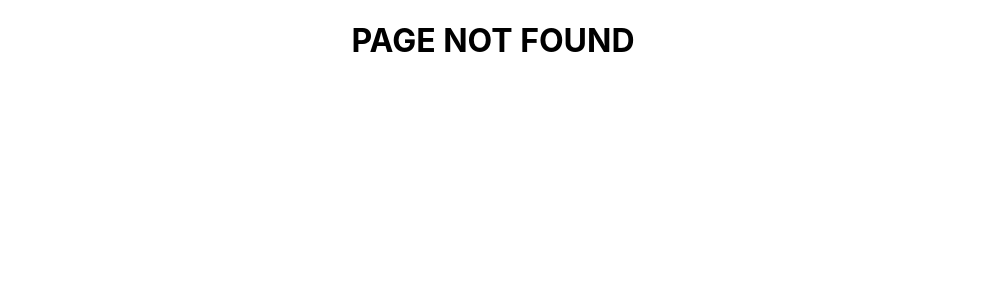
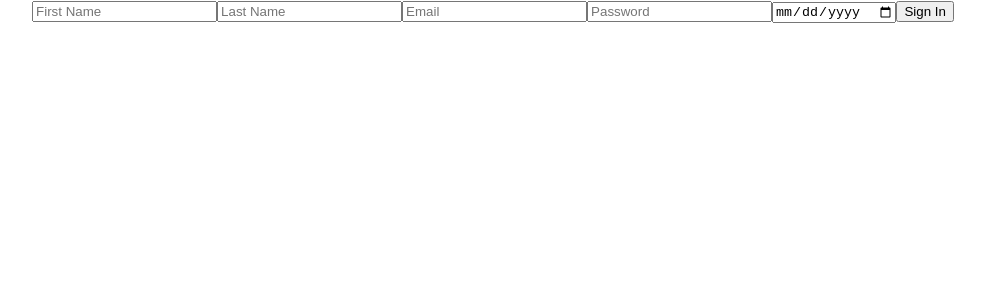
Before and after one commit to C-A-Tech/Bazaar, a React (Create React App) app: page /signup in a window 1280 px wide. Before the commit this address had no page. Shown: the top 300 px of the page, without its empty margins (147-1132 px from the left). Built offline with nearby package versions, Linux system fonts and the light colour scheme.

Commit message:
Sign in and sign up page done

```diff
--- a/src/App.js
+++ b/src/App.js
@@ -1,8 +1,9 @@
 
 import './App.css';
-import { Route, BrowserRouter as Router, Switch, Link } from "react-router-dom";
+import { Route, BrowserRouter as Router, Switch } from "react-router-dom";
 import LandingPage from './components/pages/LandingPage';
 import SignIn from './components/pages/SignIn';
+import SignUp from './components/pages/SignUp';
 import PageNotFound from './components/pages/PageNotFound';
 
 
@@ -11,8 +12,8 @@ function App() {
     <Router>
       <div className="App">
       <Switch>
-
-        <Route path="/signin" component={SignIn}/>
+        <Route path="/signup" exact component={SignUp}/>
+        <Route path="/signin" exact component={SignIn}/>
         <Route path="/"  exact component={LandingPage}/>
         <Route path="*" component={PageNotFound}/>
 
--- a/src/components/pages/LandingPage.js
+++ b/src/components/pages/LandingPage.js
@@ -1,5 +1,5 @@
-import { Route, BrowserRouter as Router, Switch, Link } from "react-router-dom";
-import SignIn from './SignIn'
+import {Link } from "react-router-dom";
+
 
 function LandingPage() {
 
--- a/src/components/pages/SignIn.js
+++ b/src/components/pages/SignIn.js
@@ -1,9 +1,17 @@
-import React from 'react'
+import React, { useState } from 'react';
+
 
 function SignIn() {
+   const [email, setEmail] = useState('');
+   const [password, setPassword] = useState('');
+
   return (
     <div>
-
+      <form>
+        <input type="email"  placeholder="Email" onChange={ (e) => setEmail(e.target.value)}/>
+        <input type="password"  placeholder="Password" onChange= {(e) => setPassword(e.target.value)}/>
+       <button type="submit" >Sign In</button>
+      </form>
     </div>
   )
 }
--- /dev/null
+++ b/src/components/pages/SignUp.js
@@ -0,0 +1,24 @@
+import React, { useState } from 'react';
+
+
+function SignUp() {
+  const [firstName, setFirstName] = useState('');
+  const [lastName, setLastName] = useState('');
+  const [email, setEmail] = useState('');
+  const [password, setPassword] = useState('');
+  const [dob, setDob] = useState('');
+  return (
+    <div>
+      <form>
+        <input type="text"  placeholder="First Name" onChange={ (e) => setFirstName(e.target.value)} required/>
+        <input type="text"  placeholder="Last Name" onChange={ (e) => setLastName(e.target.value)} required/>
+        <input type="email"  placeholder="Email" onChange={ (e) => setEmail(e.target.value)} required/>
+        <input type="password"  placeholder="Password" onChange= {(e) => setPassword(e.target.value)} required/>
+        <input type="date"  placeholder="Date of Birth" onChange={ (e) => setDob(e.target.value)} required/>
+       <button type="submit" >Sign In</button>
+      </form>
+    </div>
+  )
+}
+
+export default SignUp
```
